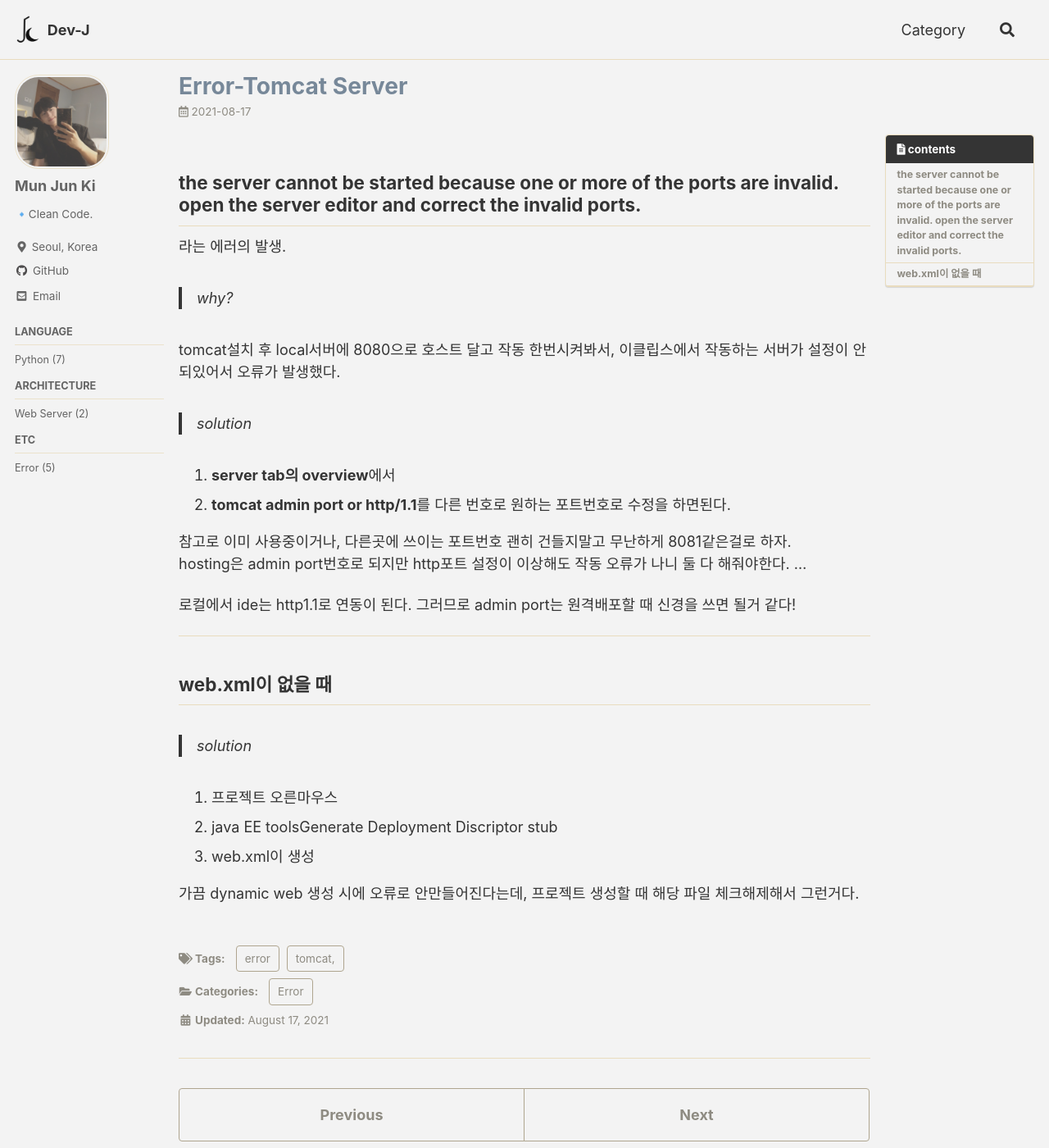
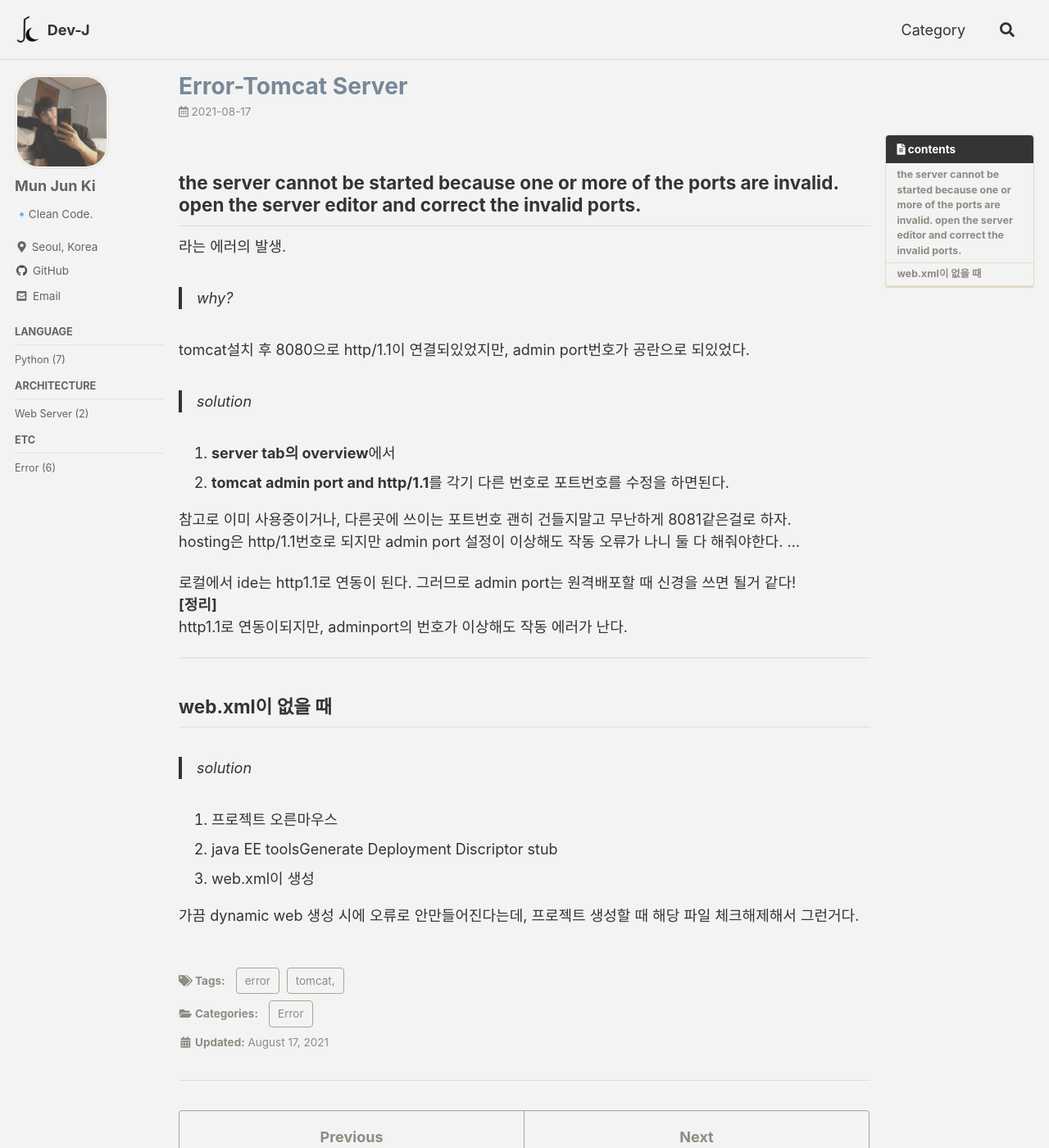
Before and after one commit to moo-on/moo-on.github.io, a Jekyll site: the page built from _posts/2021-08-17-Error-tomcat.md, in a window 1280 px wide and 1400 px high. Shown: the whole window at 82% size. Built offline with Jekyll 4.4.1, drawn with Linux system fonts in a browser that asks for light colours; cached includes are drawn as plain includes; some web fonts are replaced; comment, search, counter and statistics services are not loaded; some of the changed text lies outside the part shown.

Commit message:
add post

```diff
--- a/_posts/2021-08-17-Error-tomcat.md
+++ b/_posts/2021-08-17-Error-tomcat.md
@@ -20,18 +20,20 @@ last_modified_at : 2021-08-17
 
 >why?
 
-tomcat설치 후 local서버에 8080으로 호스트 달고 작동 한번시켜봐서, 이클립스에서 작동하는 서버가 설정이 안되있어서 오류가 발생했다.
+tomcat설치 후 8080으로 http/1.1이 연결되있었지만, admin port번호가 공란으로 되있었다.
 
 >solution
 
 1. **server tab의 overview**에서
-2. **tomcat admin port or http/1.1**를 다른 번호로 원하는 포트번호로 수정을 하면된다.
+2. **tomcat admin port and http/1.1**를 각기 다른 번호로 포트번호를 수정을 하면된다.
 
 참고로 이미 사용중이거나, 다른곳에 쓰이는 포트번호 괜히 건들지말고 무난하게 8081같은걸로 하자.
-hosting은 admin port번호로 되지만 http포트 설정이 이상해도 작동 오류가 나니 둘 다 해줘야한다.
+hosting은 http/1.1번호로 되지만 admin port 설정이 이상해도 작동 오류가 나니 둘 다 해줘야한다.
 ...
 
 로컬에서 ide는 http1.1로 연동이 된다. 그러므로 admin port는 원격배포할 때 신경을 쓰면 될거 같다!
+**[정리]**
+http1.1로 연동이되지만, adminport의 번호가 이상해도 작동 에러가 난다.
 
 ---
 ## web.xml이 없을 때
```
Also changed, not shown: _posts/2021-08-18-using eclipse and github.md (+1 -1 lines), _posts/2021-08-30-Error-Git.md (added, +37 -0 lines).
